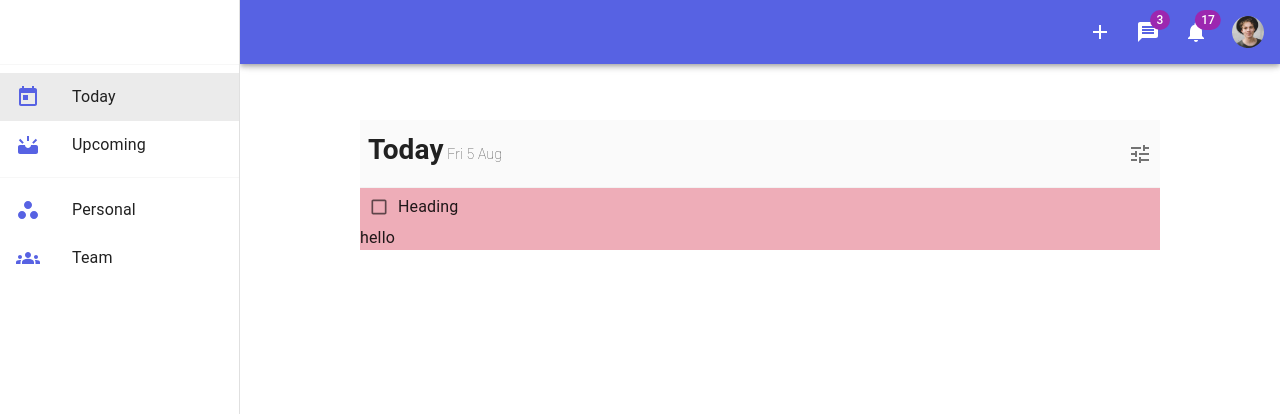
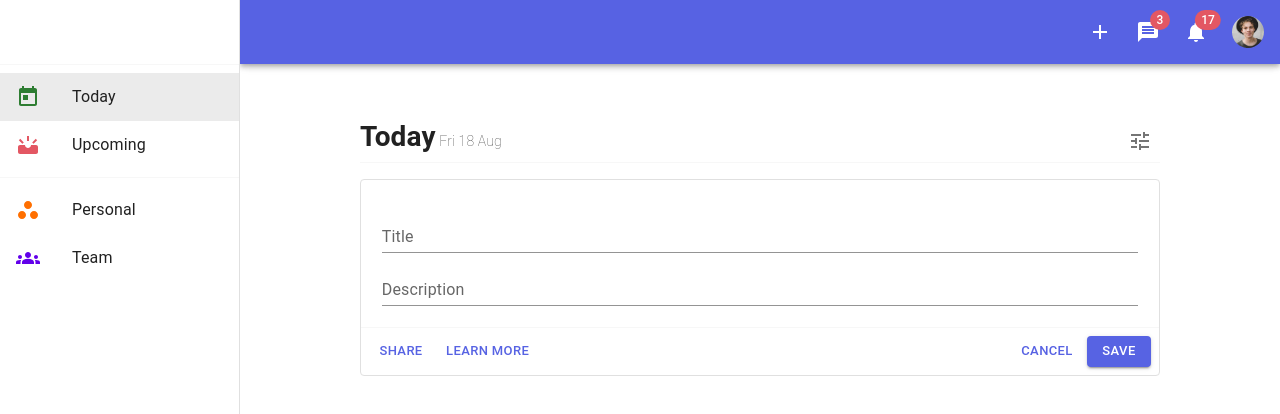
Before and after one commit to Salf1-Sabit/Todo-App-II, a React (Create React App) app: page /todoapp in a window 1280 px wide. Shown: the top 414 px of the page. Built offline with nearby package versions, Linux system fonts and the light colour scheme.

Commit message:
Added tostify and almost completed the todo component

```diff
--- a/src/components/appBar/Appbar.jsx
+++ b/src/components/appBar/Appbar.jsx
@@ -5,7 +5,16 @@ import { NavLink } from "react-router-dom";
 
 import Person1 from "../../assets/images/person-2.jpg";
 
-import { Drawer, Box, AppBar, Toolbar, Badge, Tooltip } from "@mui/material";
+import {
+  Drawer,
+  Box,
+  AppBar,
+  Toolbar,
+  Badge,
+  Tooltip,
+  createTheme,
+  ThemeProvider,
+} from "@mui/material";
 import { Avatar } from "@mui/material";
 
 // MUI ITEMS
@@ -32,6 +41,21 @@ import AddIcon from "@mui/icons-material/Add";
 const drawerWidth = 240;
 
 const Appbar2 = (props) => {
+  // MUI THEME
+  const theme = createTheme({
+    palette: {
+      primary: {
+        light: "#7780e8",
+        main: "#5763e3",
+        dark: "#3545dc",
+        contrastText: "#fff",
+      },
+      secondary: {
+        main: "#e35763",
+      },
+    },
+  });
+
   const [mobileOpen, setMobileOpen] = React.useState(false);
 
   const [anchorEl, setAnchorEl] = React.useState(null);
@@ -61,7 +85,7 @@ const Appbar2 = (props) => {
           <ListItem disablePadding>
             <ListItemButton>
               <ListItemIcon>
-                <TodayIcon sx={{ color: "#5762E3" }} />
+                <TodayIcon color="success" />
               </ListItemIcon>
               <ListItemText primary={"Today"} />
             </ListItemButton>
@@ -71,7 +95,7 @@ const Appbar2 = (props) => {
         <ListItem disablePadding>
           <ListItemButton>
             <ListItemIcon>
-              <UpcomingIcon sx={{ color: "#5762E3" }} />
+              <UpcomingIcon color="secondary" />
             </ListItemIcon>
             <ListItemText primary={"Upcoming"} />
           </ListItemButton>
@@ -84,7 +108,7 @@ const Appbar2 = (props) => {
         <ListItem disablePadding>
           <ListItemButton>
             <ListItemIcon>
-              <WorkspacesIcon sx={{ color: "#5762E3" }} />
+              <WorkspacesIcon sx={{ color: "#ff6f00" }} />
             </ListItemIcon>
             <ListItemText primary={"Personal"} />
           </ListItemButton>
@@ -93,7 +117,7 @@ const Appbar2 = (props) => {
         <ListItem disablePadding>
           <ListItemButton>
             <ListItemIcon>
-              <GroupsIcon sx={{ color: "#5762E3" }} />
+              <GroupsIcon sx={{ color: "#6200ea" }} />
             </ListItemIcon>
             <ListItemText primary={"Team"} />
           </ListItemButton>
@@ -106,6 +130,7 @@ const Appbar2 = (props) => {
     window !== undefined ? () => window().document.body : undefined;
   return (
     <>
+      <ThemeProvider theme={theme}>
         <AppBar
           position="fixed"
           sx={{
@@ -222,6 +247,7 @@ const Appbar2 = (props) => {
             {drawer}
           </Drawer>
         </Box>
+      </ThemeProvider>
     </>
   );
 };
--- a/src/pages/todoApp/TodoApp.jsx
+++ b/src/pages/todoApp/TodoApp.jsx
@@ -3,6 +3,7 @@ import * as React from "react";
 import "./todoApp.css";
 
 import {
+  Alert,
   Box,
   Divider,
   IconButton,
@@ -12,19 +13,30 @@ import {
   ListItemIcon,
   ListItemText,
   Menu,
+  TextField,
 } from "@mui/material";
+
+import { ThemeProvider, createTheme } from "@mui/material/styles";
 import CssBaseline from "@mui/material/CssBaseline";
 import Toolbar from "@mui/material/Toolbar";
 
 import Appbar from "../../components/appBar/Appbar";
 
 import TuneIcon from "@mui/icons-material/Tune";
-import Checkbox from "@mui/material/Checkbox";
 import LayersIcon from "@mui/icons-material/Layers";
 import SortIcon from "@mui/icons-material/Sort";
 
+import Card from "@mui/material/Card";
+import CardActions from "@mui/material/CardActions";
+import CardContent from "@mui/material/CardContent";
+import Button from "@mui/material/Button";
+import { useState } from "react";
+
+import Snackbar from "@mui/material/Snackbar";
+
 const drawerWidth = 240;
 
+// CURRENT DATE
 const month = [
   "January",
   "February",
@@ -50,11 +62,28 @@ const weekday = [
   "Saturday",
 ];
 
-const date = new Date();
+let date = new Date();
+let curDate = date.getDate();
 let mon = date.getMonth();
-let day = date.getDay();
+let weekDay = date.getDay();
 
 function TodoApp() {
+  // Snackbar Toggle
+  const [snackbarOpen, setSnackbarOpen] = useState(false);
+
+  const handleSaveClick = () => {
+    setSnackbarOpen(true);
+  };
+
+  const handleSnackbarClose = (event, reason) => {
+    if (reason === "clickaway") {
+      return;
+    }
+
+    setSnackbarOpen(false);
+  };
+
+  // MENU TOGGLE
   const [anchorEl, setAnchorEl] = React.useState(null);
   const open = Boolean(anchorEl);
   const handleClick = (event) => {
@@ -64,7 +93,20 @@ function TodoApp() {
     setAnchorEl(null);
   };
 
+  // MUI THEME
+  const theme = createTheme({
+    palette: {
+      primary: {
+        light: "#7780e8",
+        main: "#5763e3",
+        dark: "#3545dc",
+        contrastText: "#fff",
+      },
+    },
+  });
+
   return (
+    <ThemeProvider theme={theme}>
       <Box sx={{ display: "flex" }}>
         <CssBaseline />
         <Appbar />
@@ -87,8 +129,8 @@ function TodoApp() {
                 <h3>
                   Today
                   <span className="current-date">
-                  <span>{" " + weekday[day].substring(0, 3) + " "}</span>
-                  <span>{day}</span>
+                    <span>{" " + weekday[weekDay].substring(0, 3) + " "}</span>
+                    <span>{curDate}</span>
                     <span>{" " + month[mon].substring(0, 3) + " "}</span>
                   </span>
                 </h3>
@@ -134,18 +176,82 @@ function TodoApp() {
             </div>
 
             <Divider />
+
             <div className="todo-child-container">
-            <div className="todo-item">
+              <Card
+                sx={{
+                  border: 1,
+                  borderColor: "grey.300",
+                  maxWidth: "100%",
+                  marginTop: "1rem",
+                  boxShadow: 0,
+                }}
+              >
+                <CardContent>
                   <div className="todo-item-header">
-                <Checkbox size="small" color="success" />
-                <div>Heading</div>
+                    <div
+                      style={{
+                        fontSize: "16px",
+                        fontWeight: "400",
+                      }}
+                    ></div>
+                    <TextField
+                      id="standard-basic"
+                      label="Title"
+                      variant="standard"
+                    />
+                    <TextField
+                      id="standard-basic"
+                      label="Description"
+                      variant="standard"
+                    />
                   </div>
-              <div>hello</div>
+                </CardContent>
+
+                <Divider />
+
+                <div className="card-bottom">
+                  <div className="card-bottom-left">
+                    <CardActions>
+                      <Button size="small">Share</Button>
+                      <Button size="small">Learn More</Button>
+                    </CardActions>
                   </div>
+                  <div className="card-bottom-right">
+                    <CardActions>
+                      <Button size="small" sx={{ color: "#5762E3" }}>
+                        Cancel
+                      </Button>
+                      <Button
+                        variant="contained"
+                        size="small"
+                        color="primary"
+                        onClick={handleSaveClick}
+                      >
+                        Save
+                      </Button>
+                      <Snackbar
+                        open={snackbarOpen}
+                        autoHideDuration={6000}
+                        onClose={handleSnackbarClose}
+                      >
+                        <Alert
+                          onClose={handleSnackbarClose}
+                          severity="success"
+                          sx={{ width: "100%" }}
+                        >
+                          Your task is successfully added!
+                        </Alert>
+                      </Snackbar>
+                    </CardActions>
+                  </div>
+                </div>
+              </Card>
             </div>
           </div>
         </Box>
       </Box>
+    </ThemeProvider>
   );
 }
 export default TodoApp;
--- a/src/pages/todoApp/todoApp.css
+++ b/src/pages/todoApp/todoApp.css
@@ -12,7 +12,6 @@
 
 .todo-parent-container {
   margin-top: 2rem;
-  background-color: #fafafa;
   width: 50rem; /* temporary - change when working with responsiveness */
 }
 
@@ -24,9 +23,8 @@
   justify-content: space-between;
 }
 
-.page-header * h3 {
+.page-heading > h3 {
   font-weight: 600;
-  padding: 0.8rem 0.5rem;
 }
 
 .current-date {
@@ -35,11 +33,19 @@
   opacity: 0.8;
 }
 
+/* ---------------- Cards Todos ----------------*/
+
 .todo-child-container {
-  background-color: rgb(238, 173, 184);
 }
 
 .todo-item-header {
   display: flex;
-  align-items: center;
+  flex-direction: column;
+  padding: 0.3em;
+  gap: 0.3em;
 }
+
+.card-bottom {
+  display: flex;
+  justify-content: space-between;
+}
```
Lines whose indentation alone changed are shown as unchanged.
